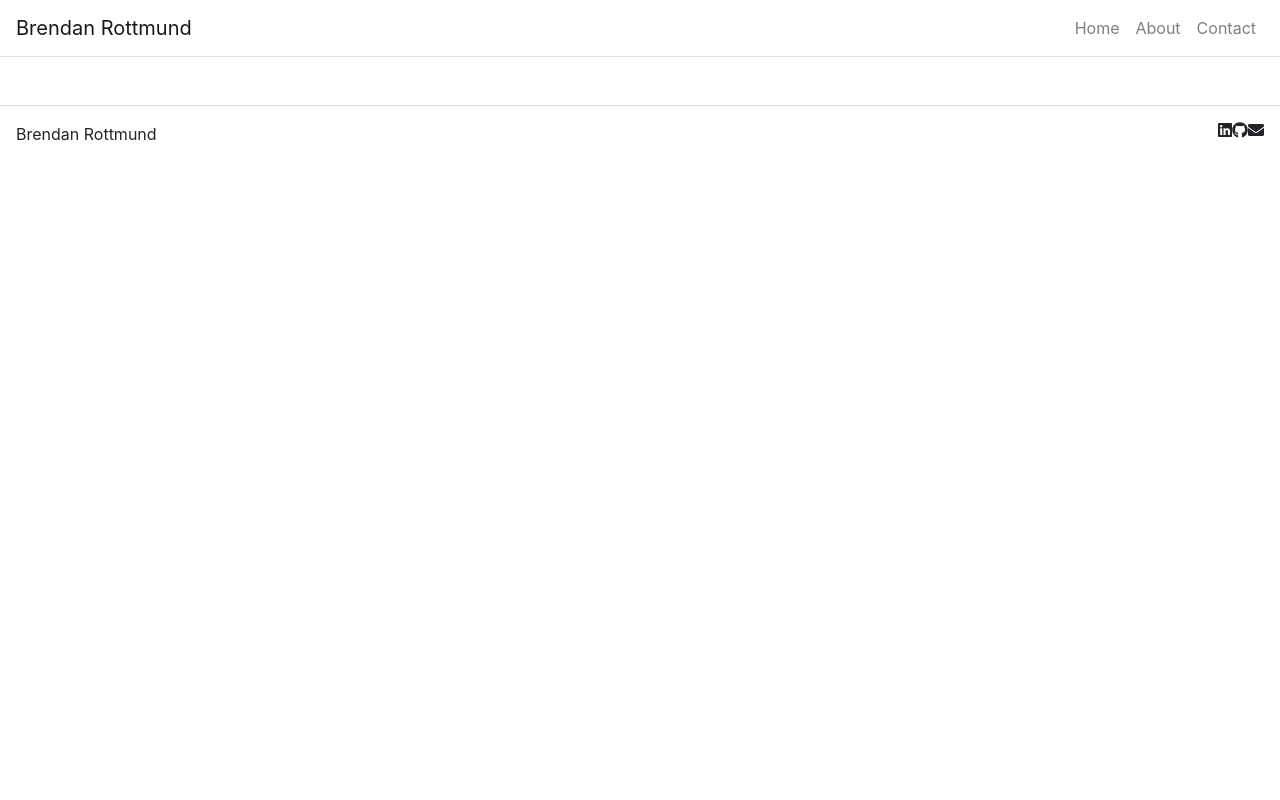
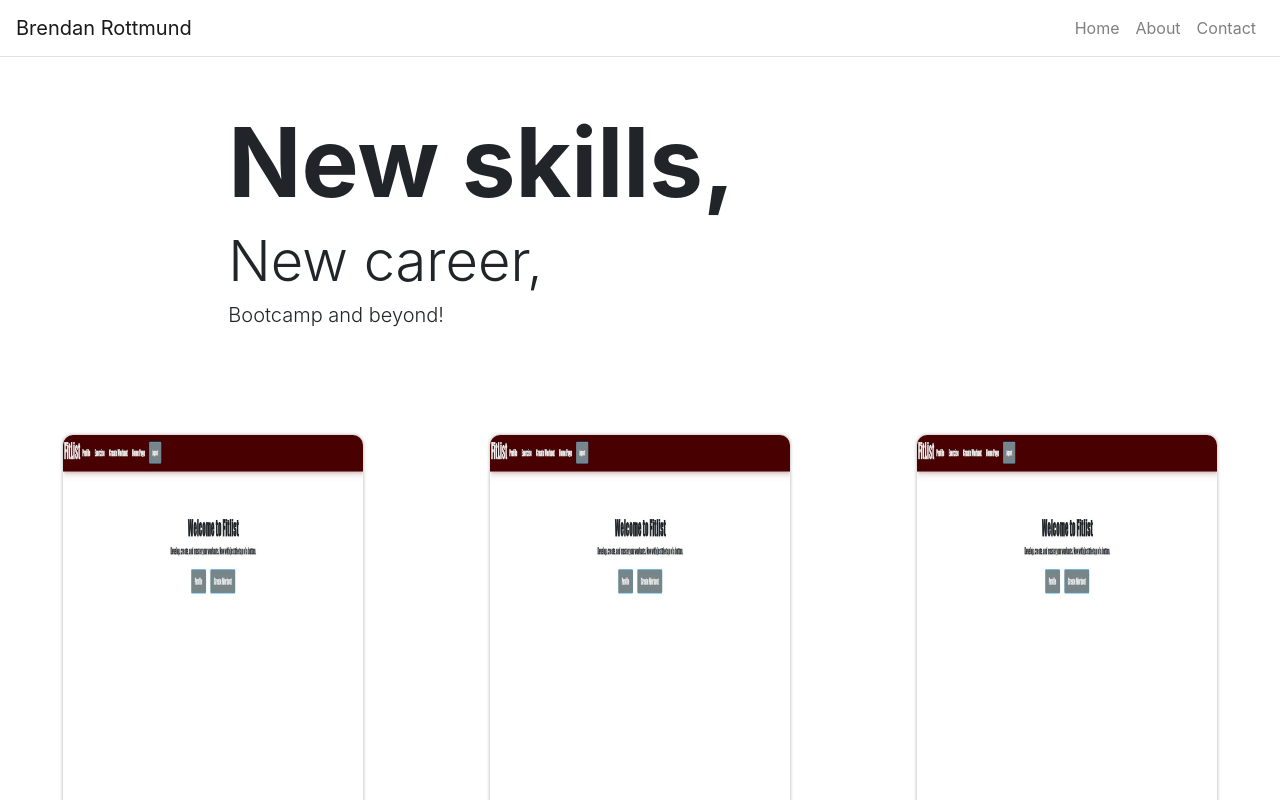
Before and after one commit to dearg-amadaun/dearg-amadaun.github.io, a React (Create React App) app: page / in a window 1280 px wide. Shown: the top 800 px of the page. Built offline with nearby package versions, Linux system fonts and the light colour scheme.

Commit message:
reset the home route

```diff
--- a/src/App.js
+++ b/src/App.js
@@ -21,7 +21,7 @@
   this.state = {
     title: 'Brendan Rottmund',
     headerLinks: [
-      { title: 'Home', path: '/home'},
+      { title: 'Home', path: '/'},
       { title: 'About', path: '/about'},
       { title: 'Contact', path: '/contact'},
     ],
@@ -48,14 +48,14 @@
             <Navbar.Toggle className="border-0" aria-controls="navbar-toggle" />
             <Navbar.Collapse id="navbar-toggle">
               <Nav className="ml-auto">
-                <Link className="nav-link" to="/home">Home</Link>
+                <Link className="nav-link" to="/">Home</Link>
                 <Link className="nav-link" to="/about">About</Link>
                 <Link className="nav-link" to="/contact">Contact</Link>
               </Nav>
             </Navbar.Collapse>
           </Navbar>
               <Switch>
-                <Route exact path="/home" render={() => <HomePage title={this.state.home.title} subTitle={this.state.home.subTitle} text={this.state.home.text} />} />
+                <Route exact path="/" render={() => <HomePage title={this.state.home.title} subTitle={this.state.home.subTitle} text={this.state.home.text} />} />
               </Switch>
               <Switch>
                 <Route path="/about" render={() => <AboutPage title={this.state.about.title} />} />
```
